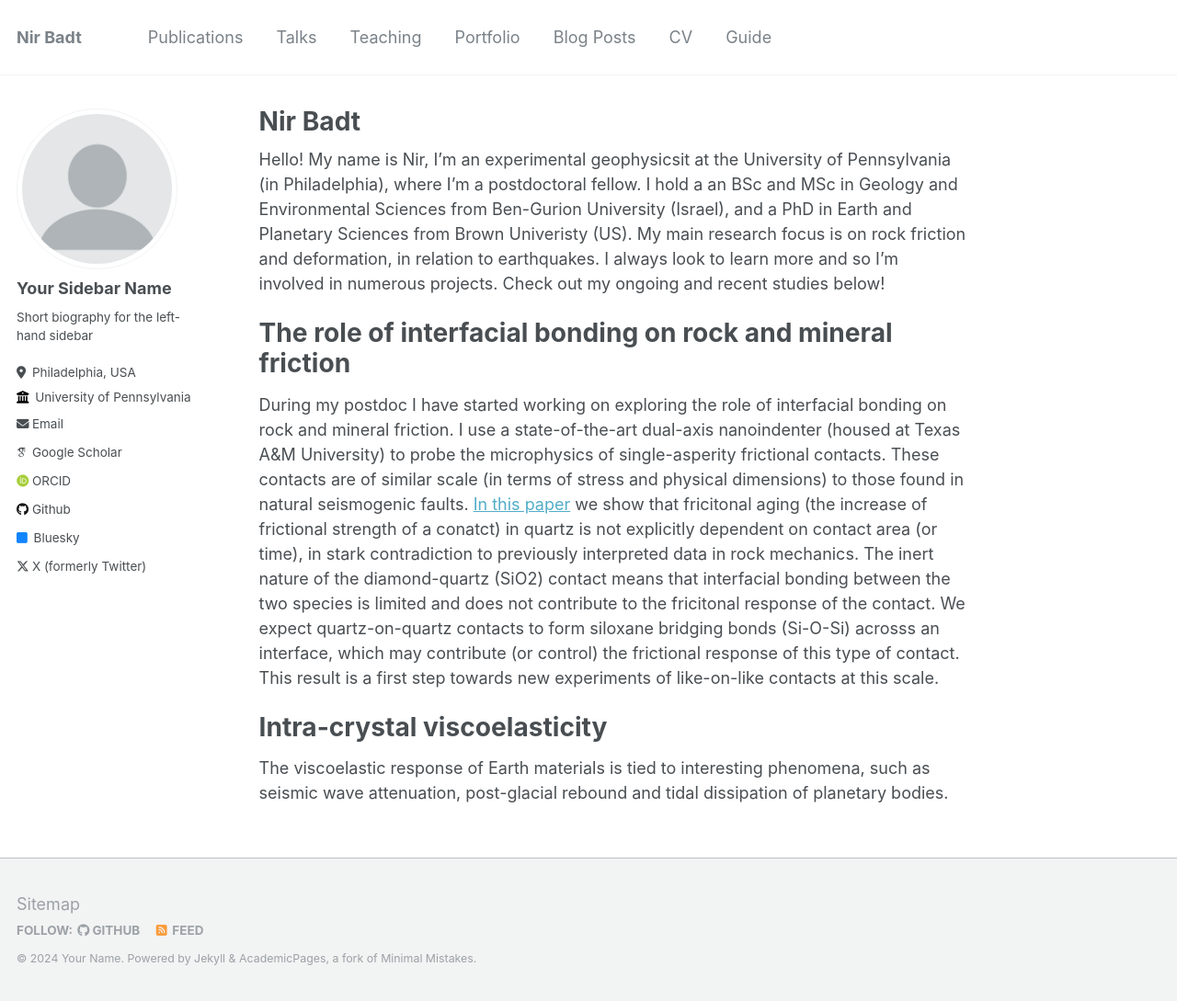
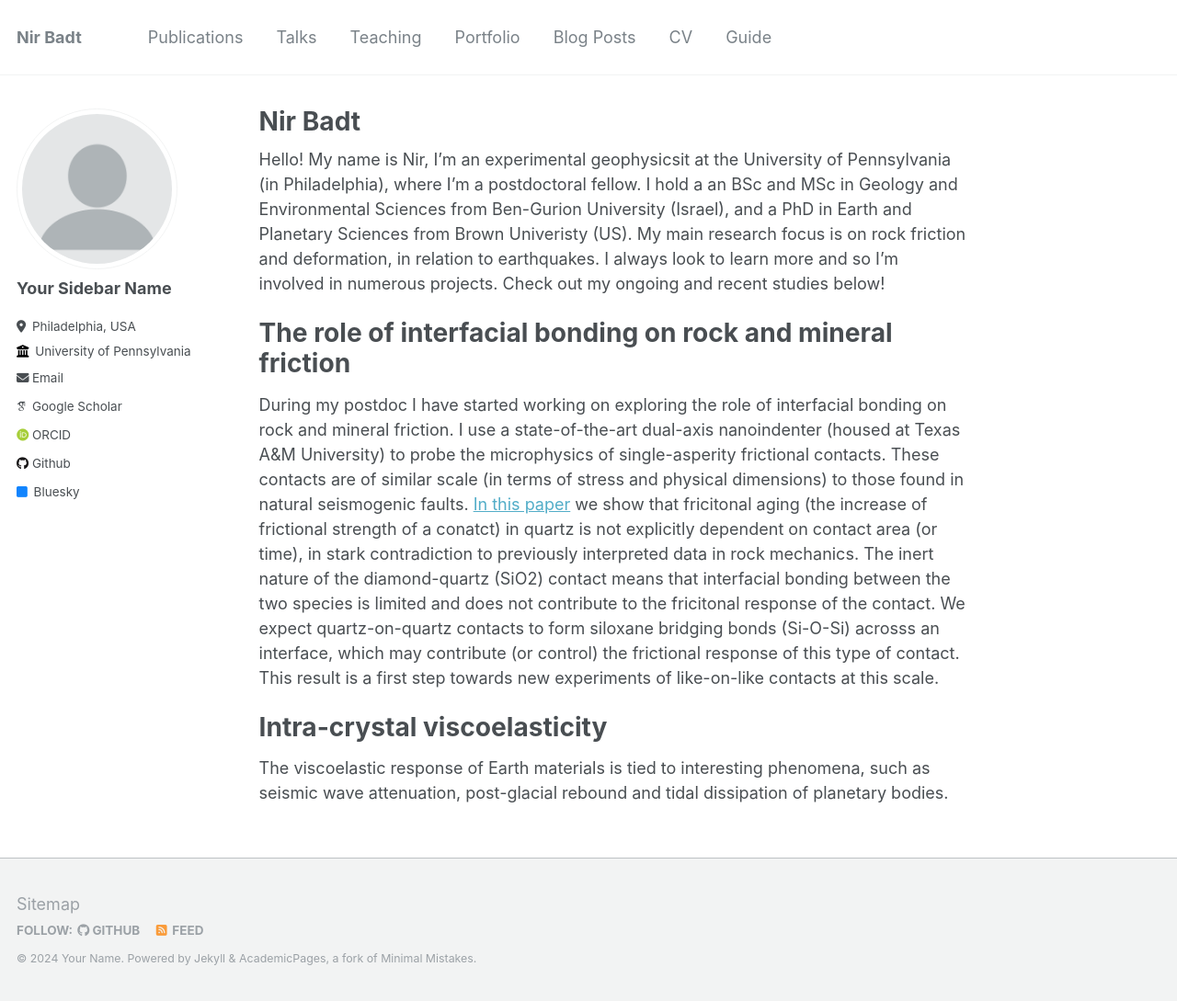
Before and after one commit to nzbadt/nir-website, a Jekyll site: the page built from _pages/about.md, in a window 1280 px wide and 1089 px high. Shown: the whole window at 92% size. Built offline with Jekyll 4.4.1, drawn with Linux system fonts in a browser that asks for light colours; some web fonts are replaced; part of the change alters nothing that is shown.

Commit message:
Update _config.yml

```diff
--- a/_config.yml
+++ b/_config.yml
@@ -24,7 +24,7 @@ author:
   avatar           : "profile.png"
   name             : "Your Sidebar Name"
   pronouns         : # example: "she/her"
-  bio              : "Short biography for the left-hand sidebar"
+  bio              : ""
   location         : "Philadelphia, USA"
   employer         : "University of Pennsylvania"
   uri              : # URL
@@ -62,7 +62,7 @@ author:
   steam            : # Username
   telegram         : # URL
   tumblr           : # Username
-  twitter          : "UniofOxford"  # Replace this with your X / Twitter handle
+  twitter          : #""  # Replace this with your X / Twitter handle
   vine             : # Username
   weibo            : # Username
   wikipedia        : # Username
```
